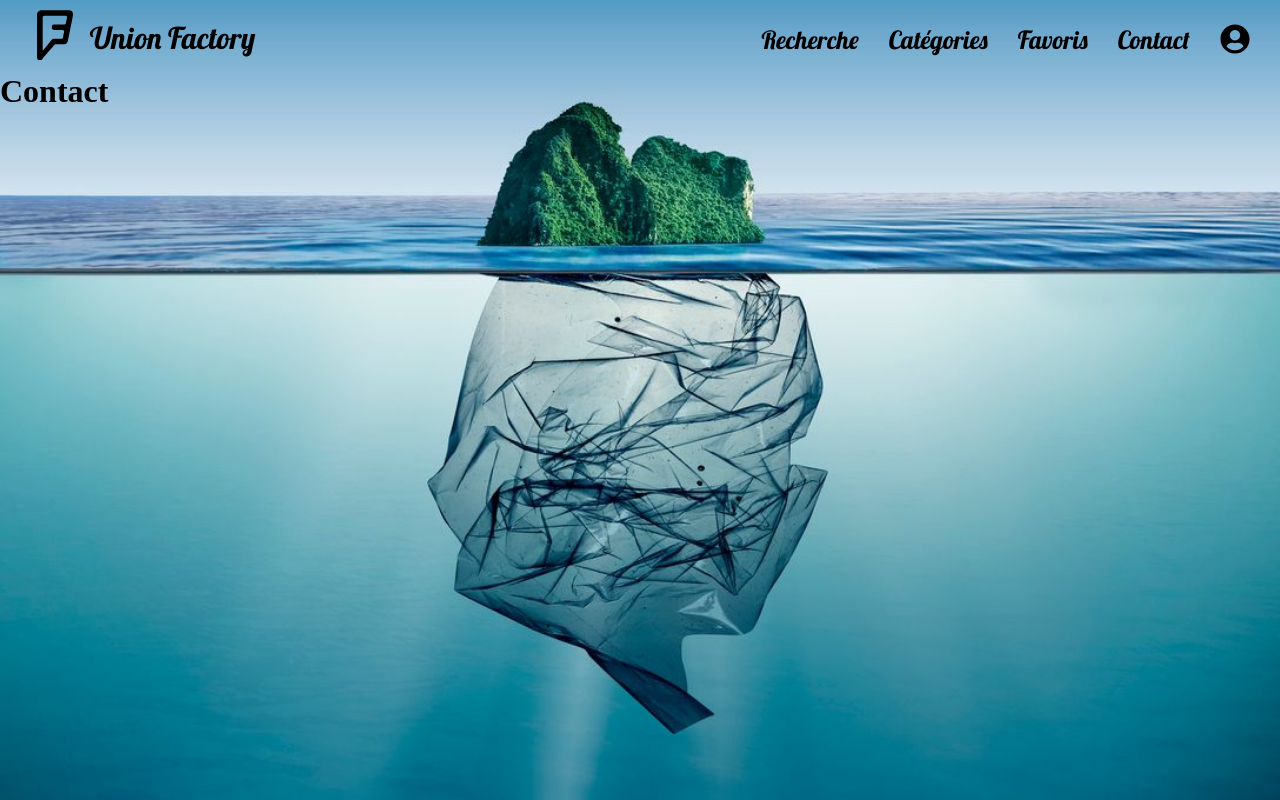
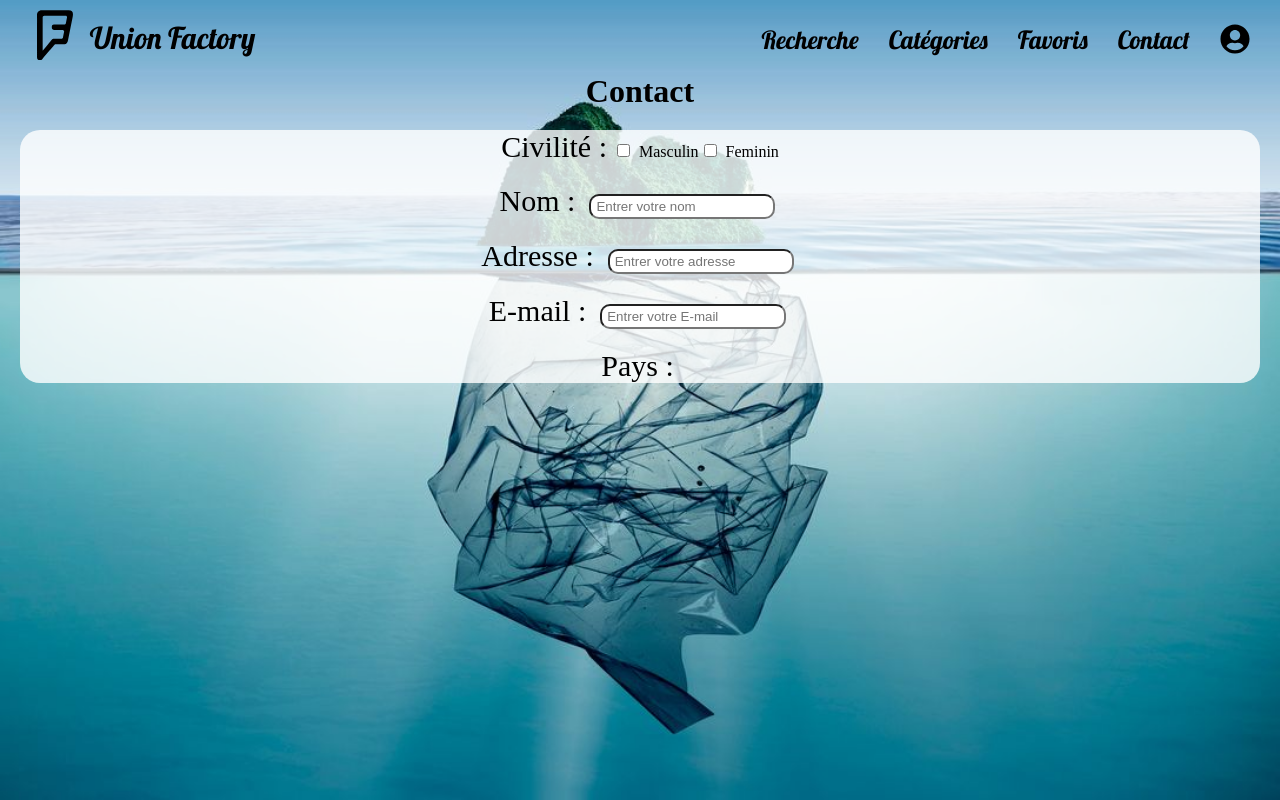
Before and after one commit to TheoLandemaine/Union_Factory, a React (Create React App) app in the folder union_factory/: page /contact in a window 1280 px wide. Built offline with nearby package versions, Linux system fonts and the light colour scheme.

Commit message:
✨ - Start HTML for contact

```diff
--- a/union_factory/src/components/Contact.js
+++ b/union_factory/src/components/Contact.js
@@ -1,9 +1,22 @@
 import React from 'react';
+import "../css/contact.css";
 
 const Contact = () => (
     <>
-        <h1>Contact </h1>
+        <div className="contact-container">
+            <h1>Contact </h1>
+            <div className="information-container">
+                <p><span className="titre-contact">Civilité :</span>
+                    <input type="checkbox" id="masculin"/> Masculin
+                    <input type="checkbox" id="feminin"/> Feminin
+                </p>
 
+                <p><span className="titre-contact">Nom :</span> <input type="text" placeholder="Entrer votre nom" required/>   </p>
+                <p><span className="titre-contact">Adresse :</span> <input type="text" placeholder="Entrer votre adresse" required/>    </p>
+                <p><span className="titre-contact">E-mail :</span>  <input type="email" placeholder="Entrer votre E-mail" required/>    </p>
+                <p><span className="titre-contact">Pays :</span>        </p>
+            </div>
+        </div>
     </>
 )
 
```
